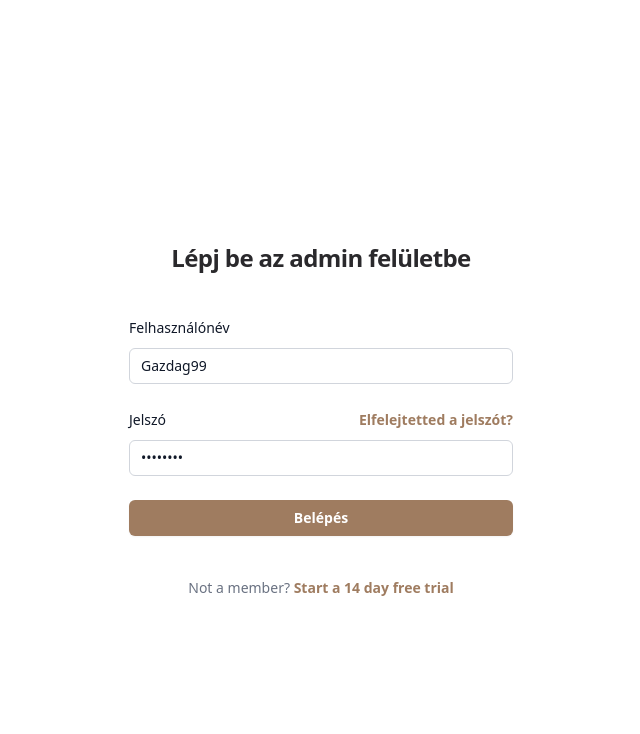
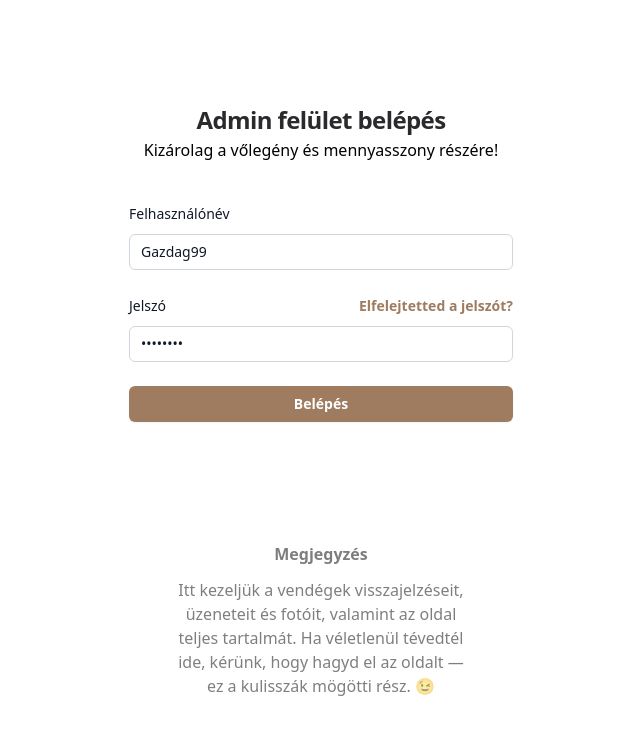
Before and after one commit to GazdagB/wedding-rsvp, a React (Vite) app in the folder frontend/: page /login in a window 1280 px wide. Shown: the top 734 px of the page, without its empty margins (319-959 px from the left). Built offline with nearby package versions, Linux system fonts and the light colour scheme; no server answers; a web font is replaced by a local one.

Commit message:
🚸 Adds disclaimer for users on admin

```diff
--- a/frontend/src/pages/Login.jsx
+++ b/frontend/src/pages/Login.jsx
@@ -41,12 +41,15 @@ const Login = () => {
     }
 
     return (
-        <div className="flex min-h-full h-[100svh] flex-1 flex-col justify-center px-6 py-12 lg:px-8 items-center">
-            <div className="sm:mx-auto sm:w-full sm:max-w-sm">
+        <div className="flex min-h-full h-[100svh] flex-1 flex-col justify-center px-6 py-20 lg:px-8 items-center">
+            <div className="sm:mx-auto sm:w-full sm:max-w-sm text-center">
                 <h2 className="mt-10 text-center text-2xl/9 font-bold tracking-tight text-wedding-gray">
-                    Lépj be az admin felületbe
+                    Admin felület belépés
                 </h2>
+                <p>Kizárolag a vőlegény és mennyasszony részére!</p>
             </div>
+
+
 
             <div className="mt-10 sm:mx-auto sm:w-full sm:max-w-sm">
                 {error && (
@@ -110,12 +113,11 @@ const Login = () => {
                     </div>
                 </form>
 
-                <p className="mt-10 text-center text-sm/6 text-gray-500">
-                    Not a member?{' '}
-                    <a href="#" className="font-semibold text-wedding-brown hover:text-wedding-brown">
-                        Start a 14 day free trial
-                    </a>
-                </p>
+                <p className='w-full opacity-50 mt-20 text-gray text-center flex flex-col gap-3 p-10 rounded-md'>
+                    <span className='font-bold'>Megjegyzés</span>
+Itt kezeljük a vendégek visszajelzéseit, üzeneteit és fotóit, valamint az oldal teljes tartalmát.
+Ha véletlenül tévedtél ide, kérünk, hogy hagyd el az oldalt — ez a kulisszák mögötti rész. 😉</p>
+
             </div>
         </div>
     );
```
